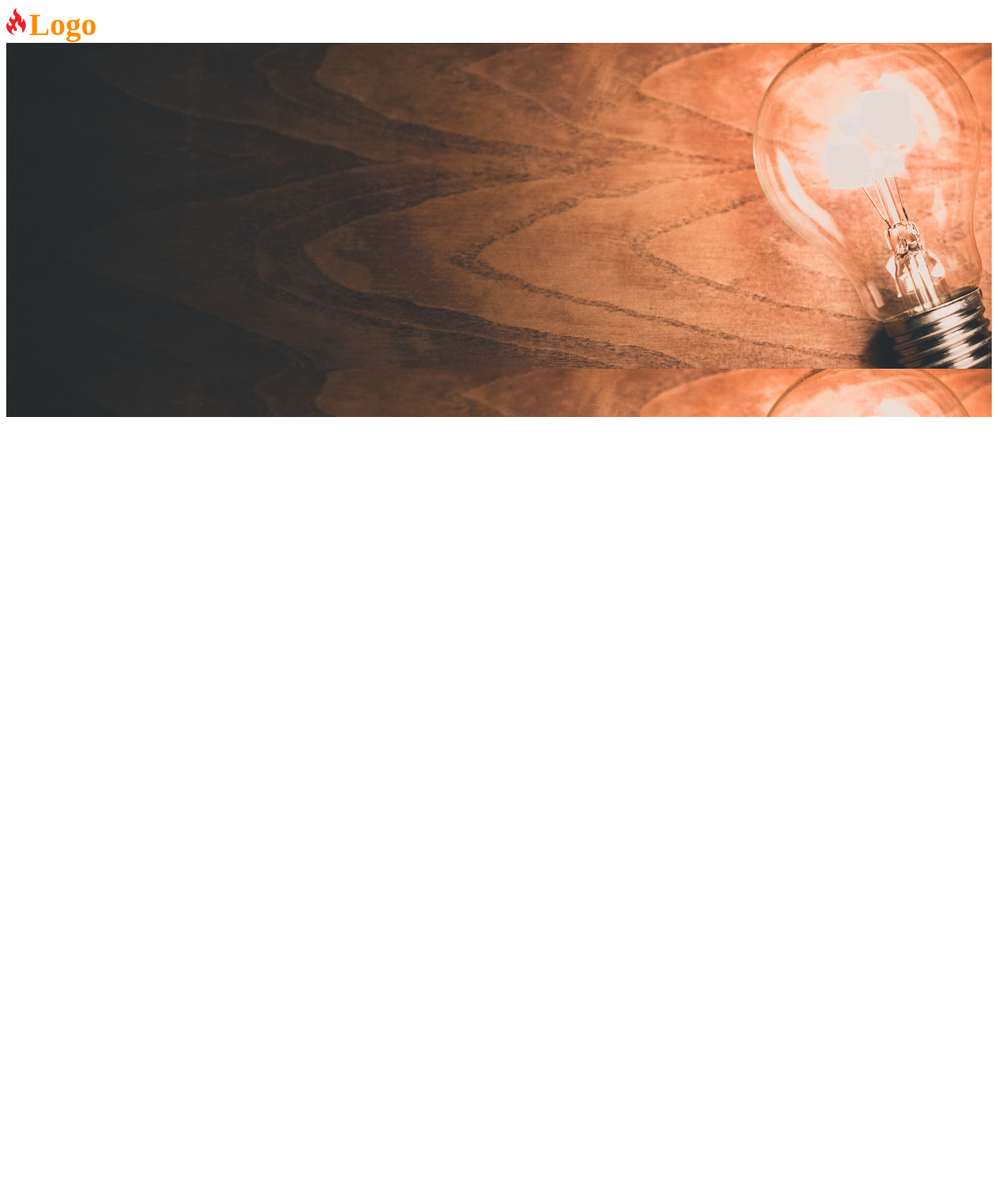
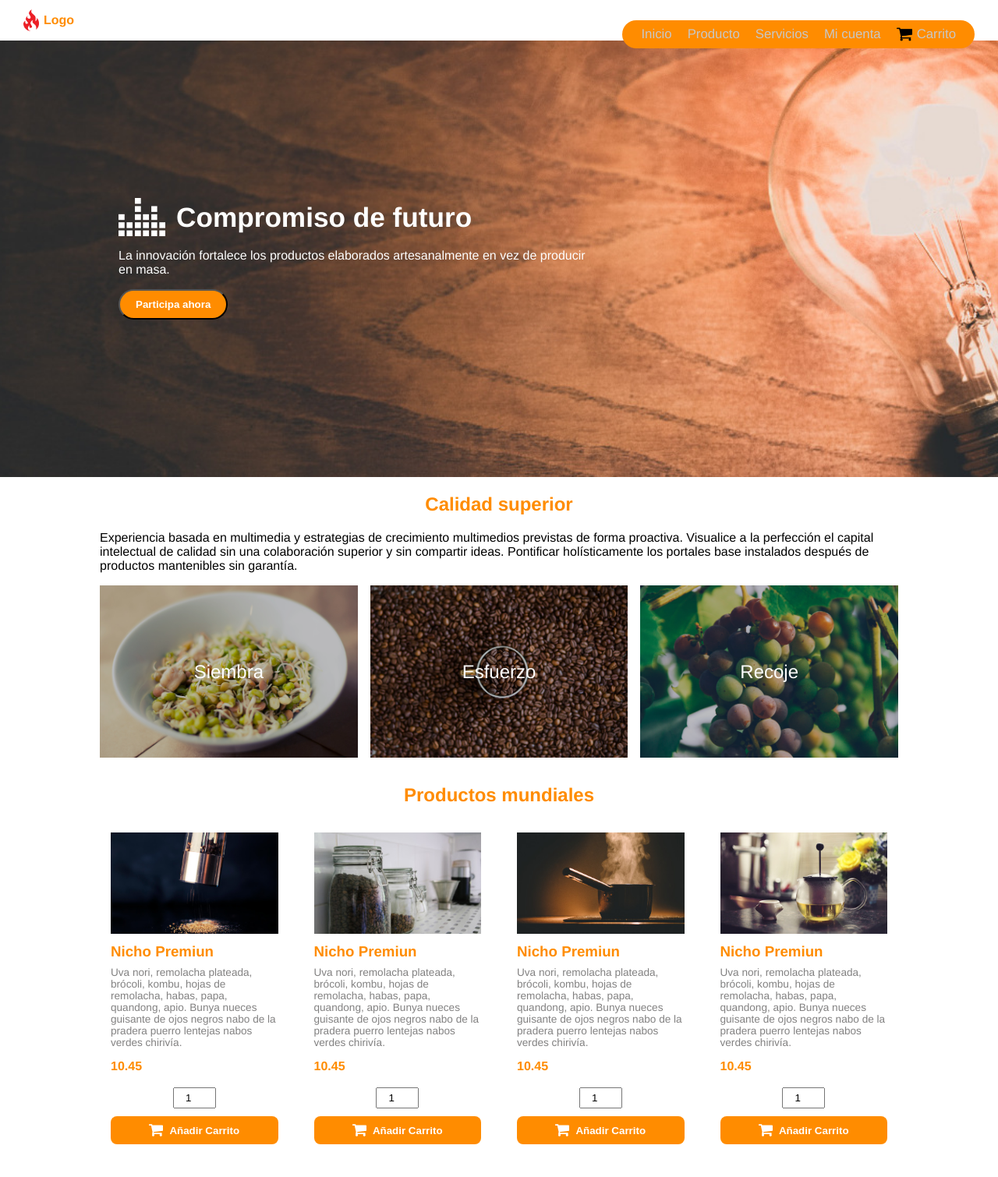
Before and after one commit to raulopsanch/DAW2, a PHP site: page / in a window 1280 px wide. Shown: the whole page at 78% size. Before the commit the page ends 535 px from the top, so only its background shows below. Run offline with PHP 8.4, Linux system fonts and the light colour scheme.

Commit message:
css trabajo2

```diff
--- a/Diseño de Interfaces Web/Tema_03/trabajo_02/index.html
+++ b/Diseño de Interfaces Web/Tema_03/trabajo_02/index.html
@@ -1,4 +1,4 @@
-<!DOCTYPE html>
+<!doctype html>
 <html lang="en">
     <head>
         <meta charset="UTF-8" />
@@ -7,14 +7,141 @@
         <link rel="stylesheet" href="style.css" />
     </head>
     <body>
-        <header>
+        <header class="cabecera">
             <div class="imagen">
                 <img src="images/Fuego.png" />
                 <span>Logo</span>
             </div>
-            <div class="contenido-padre">
-                <div class="contenido"></div>
+            <nav class="barra-nav">
+                <ul>
+                    <li><a href="#">Inicio</a></li>
+                    <li><a href="#">Producto</a></li>
+                    <li><a href="#">Servicios</a></li>
+                    <li><a href="#">Mi cuenta</a></li>
+                    <li>
+                        <a href="#" class="carrito-link"><img src="images/carrito.png" alt="" /><span>Carrito</span></a>
+                    </li>
+                </ul>
+            </nav>
+        </header>
+
+        <section class="contenido-padre">
+            <div class="contenido">
+                <div class="titulo-hero">
+                    <img src="images/ecualizador.png" class="ecualizador" />
+                    <h1>Compromiso de futuro</h1>
+                </div>
+                <p>La innovación fortalece los productos elaborados artesanalmente en vez de producir en masa.</p>
+                <button class="btn-participa">Participa ahora</button>
             </div>
-        </header>
+        </section>
+
+        <section class="calidad-superior">
+            <div class="contenedor-seccion">
+                <h2>Calidad superior</h2>
+                <p class="descripcion-seccion">
+                    Experiencia basada en multimedia y estrategias de crecimiento multimedios previstas de forma
+                    proactiva. Visualice a la perfección el capital intelectual de calidad sin una colaboración superior
+                    y sin compartir ideas. Pontificar holísticamente los portales base instalados después de productos
+                    mantenibles sin garantía.
+                </p>
+
+                <div class="tarjetas">
+                    <article class="tarjeta-paso">
+                        <img src="images/mung_beans.jpg" alt="Siembra" />
+                        <span>Siembra</span>
+                    </article>
+
+                    <article class="tarjeta-paso">
+                        <img src="images/coffee_beans.jpg" alt="Esfuerzo" />
+                        <span>Esfuerzo</span>
+                    </article>
+
+                    <article class="tarjeta-paso">
+                        <img src="images/grapes.jpg" alt="Recoje" />
+                        <span>Recoje</span>
+                    </article>
+                </div>
+            </div>
+        </section>
+
+        <section class="productos-mundiales">
+            <div class="contenedor-seccion">
+                <h2>Productos mundiales</h2>
+                <div class="productos">
+                    <article class="tarjeta-producto">
+                        <img src="images/pepper.jpg" alt="" />
+                        <h3>Nicho Premiun</h3>
+                        <p class="ingredientes">
+                            Uva nori, remolacha plateada, brócoli, kombu, hojas de remolacha, habas, papa, quandong,
+                            apio. Bunya nueces guisante de ojos negros nabo de la pradera puerro lentejas nabos verdes
+                            chirivía.
+                        </p>
+                        <p class="precio">10.45</p>
+                        <div class="acciones-producto">
+                            <input type="number" value="1" aria-label="Cantidad" />
+                            <button type="button" class="btn-carrito">
+                                <img src="images/carritoBlanco.png" alt="" />
+                                <span>Añadir Carrito</span>
+                            </button>
+                        </div>
+                    </article>
+
+                    <article class="tarjeta-producto">
+                        <img src="images/jars.jpg" alt="" />
+                        <h3>Nicho Premiun</h3>
+                        <p class="ingredientes">
+                            Uva nori, remolacha plateada, brócoli, kombu, hojas de remolacha, habas, papa, quandong,
+                            apio. Bunya nueces guisante de ojos negros nabo de la pradera puerro lentejas nabos verdes
+                            chirivía.
+                        </p>
+                        <p class="precio">10.45</p>
+                        <div class="acciones-producto">
+                            <input type="number" value="1" aria-label="Cantidad" />
+                            <button type="button" class="btn-carrito">
+                                <img src="images/carritoBlanco.png" alt="" />
+                                <span>Añadir Carrito</span>
+                            </button>
+                        </div>
+                    </article>
+
+                    <article class="tarjeta-producto">
+                        <img src="images/pot.jpg" alt="" />
+                        <h3>Nicho Premiun</h3>
+                        <p class="ingredientes">
+                            Uva nori, remolacha plateada, brócoli, kombu, hojas de remolacha, habas, papa, quandong,
+                            apio. Bunya nueces guisante de ojos negros nabo de la pradera puerro lentejas nabos verdes
+                            chirivía.
+                        </p>
+                        <p class="precio">10.45</p>
+                        <div class="acciones-producto">
+                            <input type="number" value="1" aria-label="Cantidad" />
+                            <button type="button" class="btn-carrito">
+                                <img src="images/carritoBlanco.png" alt="" />
+                                <span>Añadir Carrito</span>
+                            </button>
+                        </div>
+                    </article>
+
+                    <article class="tarjeta-producto">
+                        <img src="images/teapot.jpg" alt="" />
+                        <h3>Nicho Premiun</h3>
+                        <p class="ingredientes">
+                            Uva nori, remolacha plateada, brócoli, kombu, hojas de remolacha, habas, papa, quandong,
+                            apio. Bunya nueces guisante de ojos negros nabo de la pradera puerro lentejas nabos verdes
+                            chirivía.
+                        </p>
+                        <p class="precio">10.45</p>
+                        <div class="acciones-producto">
+                            <input type="number" value="1" aria-label="Cantidad" />
+                            <button type="button" class="btn-carrito">
+                                <img src="images/carritoBlanco.png" alt="" />
+                                <span>Añadir Carrito</span>
+                            </button>
+                        </div>
+                    </article>
+                </div>
+            </div>
+        </section>
     </body>
 </html>
--- a/Diseño de Interfaces Web/Tema_03/trabajo_02/style.css
+++ b/Diseño de Interfaces Web/Tema_03/trabajo_02/style.css
@@ -4,19 +4,41 @@
     --gris: #828181;
     --CopyrightFoooter: lightgray;
 }
+
+* {
+    box-sizing: border-box;
+}
+
+body {
+    margin: 0;
+    padding: 0;
+    font-size: 1rem;
+    font-family: "Helvetica Neue", Helvetica, Arial, sans-serif;
+}
+
 /* Cabecera */
-header {
+.cabecera {
     width: 100%;
-    height: 100vh;
+    padding: 12px 30px;
+    display: flex;
+    justify-content: space-between;
+    align-items: center;
+    background-color: #ffffff;
+}
+
+.imagen {
+    display: flex;
+    align-items: center;
+    gap: 6px;
 }
 
 .imagen img {
-    width: 2%;
-    height: 2%;
+    width: 20px;
+    height: auto;
+    display: block;
 }
 
 .imagen span {
-    font-size: 250%;
     color: var(--naranja);
     font-weight: bold;
 }
@@ -27,3 +49,233 @@ header {
 
     height: 60%;
 }
+
+/* Barra naranja de navegación */
+.barra-nav {
+    background-color: var(--naranja);
+    padding: 8px 24px;
+    border-radius: 999px;
+    display: inline-flex;
+    align-items: center;
+    margin-bottom: -35px;
+    z-index: 10;
+}
+
+.barra-nav ul {
+    list-style: none;
+    margin: 0;
+    padding: 0;
+    display: flex;
+    align-items: center;
+    gap: 20px;
+}
+
+.barra-nav li {
+    display: flex;
+    align-items: center;
+}
+
+.barra-nav a {
+    text-decoration: none;
+    color: #c7c7c7;
+    display: inline-flex;
+    align-items: center;
+    gap: 6px;
+    font-size: 1.05rem;
+    transition: color 0.25s ease;
+}
+
+.barra-nav a:hover {
+    color: #ffffff;
+}
+
+.carrilo-link {
+    display: inline-flex;
+    align-items: center;
+    gap: 6px;
+}
+
+.barra-nav img {
+    width: 20px;
+    height: auot;
+    display: block;
+}
+
+/* hero */
+.contenido-padre {
+    width: 100%;
+    height: 70vh;
+    padding: 12px 30px;
+    background-image: url("images/light_bulb.jpg");
+    background-size: cover;
+    background-position: center;
+    display: flex;
+    align-items: center;
+}
+
+.contenido {
+    width: 80%;
+    margin: 0 auto;
+    color: #ffffff;
+    gap: 14px;
+}
+
+.titulo-hero {
+    display: flex;
+    align-items: center;
+    gap: 14px;
+}
+
+.ecualizador {
+    width: 60px;
+    height: auto;
+    display: block;
+}
+
+.titulo-hero h1 {
+    margin: 0;
+    font-size: 2.2rem;
+    color: #ffffff;
+}
+
+.contenido p {
+    max-width: 620px;
+    margin: 14px, 0, 20px;
+}
+
+.btn-participa {
+    display: inline-block;
+    background-color: var(--naranja);
+    color: #ffffff;
+    padding: 10px 20px;
+    border-radius: 6pc;
+    font-weight: bold;
+}
+
+/* calidad superior */
+.contenedor-seccion {
+    width: 80%;
+    max-width: 1100px;
+    margin: 0 auto;
+    padding: 45px 0 12px;
+}
+
+.contenedor-seccion h2 {
+    color: var(--naranja);
+    font-weight: bold;
+    text-align: center;
+}
+
+/* Tarjetas */
+.tarjetas {
+    display: grid;
+    grid-template-columns: repeat(3, 1fr);
+    gap: 16px;
+}
+
+.tarjeta-paso {
+    position: relative;
+    display: flex;
+    justify-content: center;
+    align-items: center;
+}
+
+.tarjeta-paso img {
+    width: 100%;
+    height: 100%;
+    object-fit: cover;
+    display: block;
+    filter: brightness(0.75);
+}
+
+.tarjeta-paso span {
+    position: absolute;
+    z-index: 2;
+    color: #ffffff;
+    font-size: 1.5rem;
+    font-weight: 500;
+    text-align: center;
+}
+
+/* Productos mundiales */
+.productos-mundiales,
+.contenedor-seccion {
+    padding-top: 1px;
+}
+
+.productos-mundiales {
+    margin-top: 0;
+    margin-bottom: 16px;
+}
+
+.productos {
+    display: grid;
+    grid-template-columns: repeat(4, 1fr);
+    gap: 18px;
+}
+
+.tarjeta-producto {
+    border: 1 solid #e5e5e5;
+    padding: 14px;
+    background-color: #ffffff;
+    display: flex;
+    flex-direction: column;
+}
+
+.tarjeta-producto img {
+    width: 100%;
+    height: 130px;
+    object-fit: cover;
+    display: block;
+}
+
+.tarjeta-producto h3 {
+    color: var(--naranja);
+    margin: 12px 0 8px;
+}
+
+.ingredientes {
+    color: var(--gris);
+    font-size: 0.85rem;
+    margin: 0 0 14px;
+}
+
+.precio {
+    color: var(--naranja);
+    font-weight: bold;
+    margin: 0 0 18px;
+}
+
+.acciones-producto {
+    display: flex;
+    flex-direction: column;
+    align-items: center;
+    gap: 10px;
+}
+
+.acciones-producto input[type="number"] {
+    width: 55px;
+    padding: 4px 6px;
+    text-align: center;
+}
+
+.btn-carrito {
+    width: 100%;
+    background-color: var(--naranja);
+    color: #ffffff;
+    border: none;
+    border-radius: 8px;
+    padding: 9px 12px;
+    font-weight: bold;
+    cursor: pointer;
+    display: inline-flex;
+    justify-content: center;
+    align-items: center;
+    gap: 8px;
+}
+
+.btn-carrito img {
+    width: 18px;
+    height: 18px;
+    object-fit: contain;
+}
```
Also changed, not shown: 2 other files.
